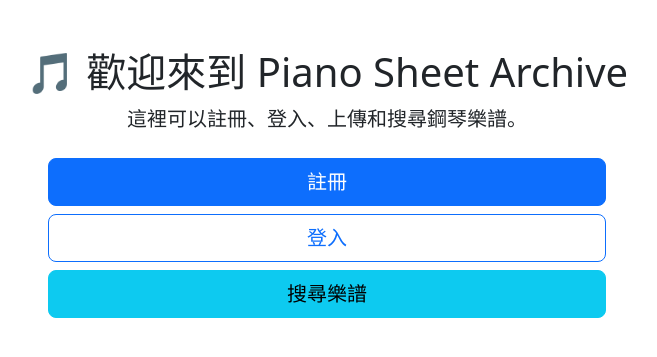
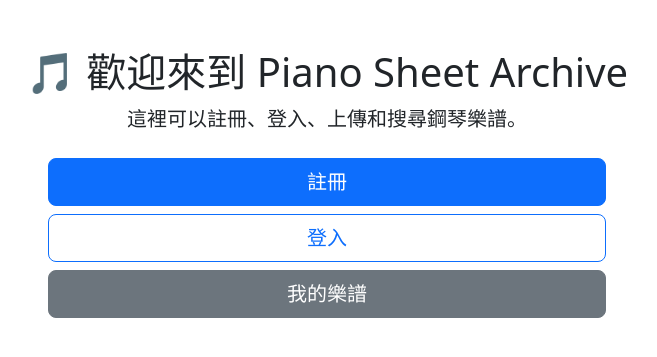
Before and after one commit to Peggy2005/flask-piano-site, a Flask app: page / in a window 1280 px wide. Shown: the part 56-413 px from the top of the page, without its empty margins (313-970 px from the left). Run offline with Flask 3, Linux system fonts and the light colour scheme.

```diff
--- a/templates/home.html
+++ b/templates/home.html
@@ -7,7 +7,7 @@
   <div class="d-grid gap-2 col-6 mx-auto mt-4">
     <a href="{{ url_for('auth.register') }}" class="btn btn-primary btn-lg">註冊</a>
     <a href="{{ url_for('auth.login') }}" class="btn btn-outline-primary btn-lg">登入</a>
-    <a href="{{ url_for('search.search') }}" class="btn btn-info btn-lg">搜尋樂譜</a>
+    <a href="{{ url_for('search.search') }}" class="btn btn-secondary btn-lg">我的樂譜</a>
     {% if current_user.is_authenticated %}
       <a href="{{ url_for('upload.upload') }}" class="btn btn-success btn-lg">上傳樂譜</a>
       <a href="{{ url_for('dashboard.dashboard') }}" class="btn btn-secondary btn-lg">我的樂譜</a>
```
